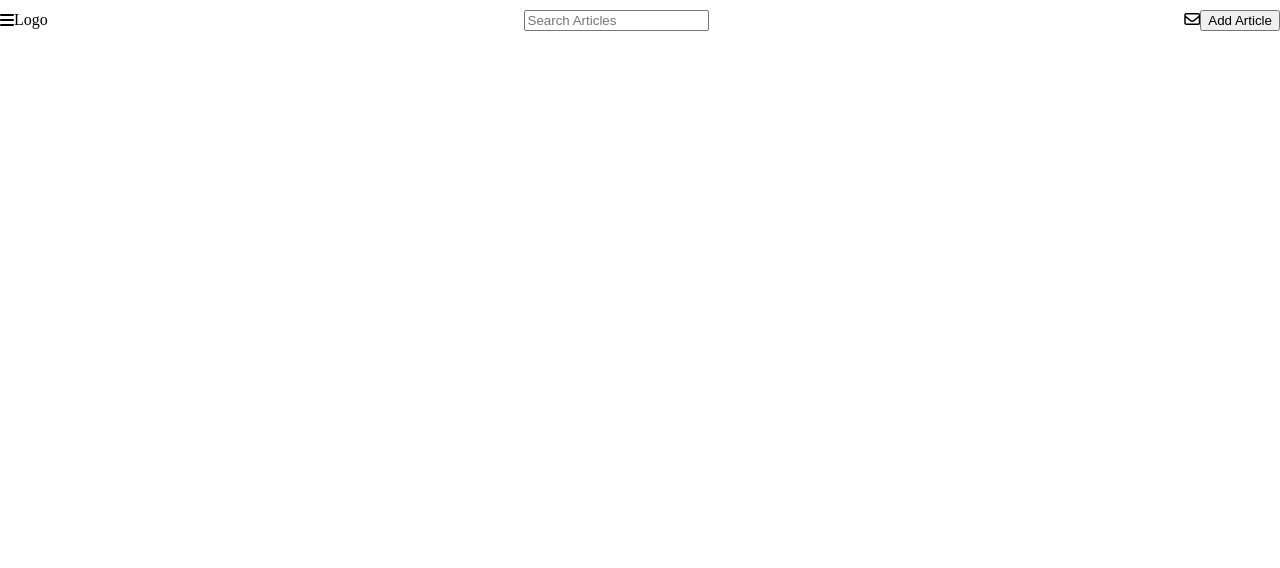
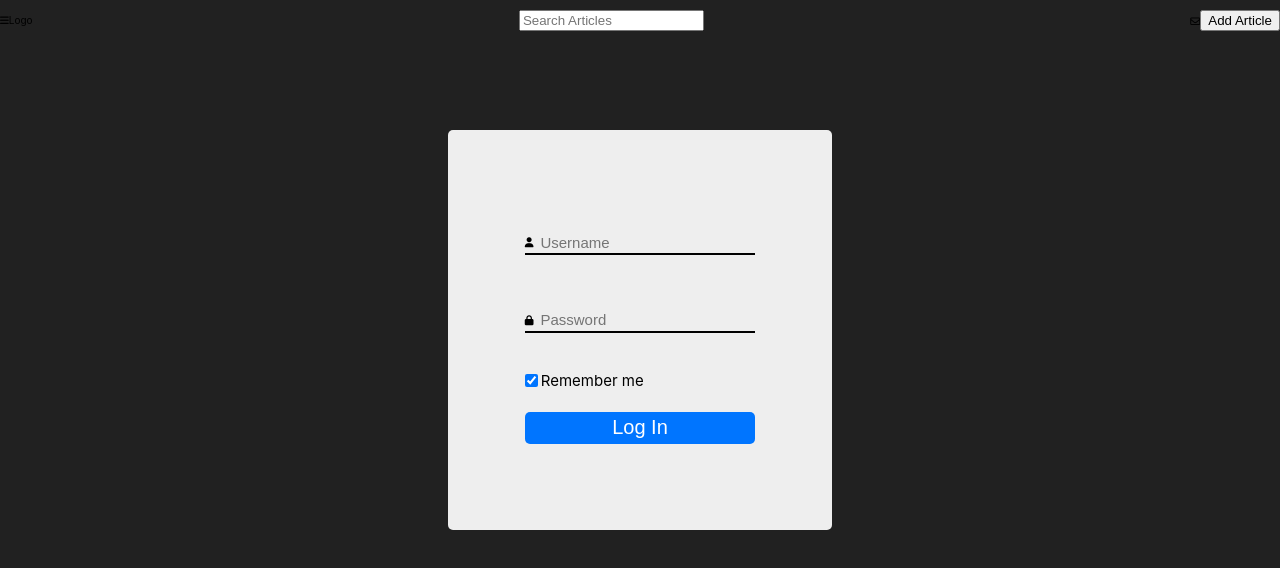
Before and after one commit to LoganSorensen/aviation-journal, a React (Create React App) app: page /login in a window 1280 px wide. Shown: the top 568 px of the page. Built offline with nearby package versions, Linux system fonts and the light colour scheme.

Commit message:
added login form

```diff
--- a/package.json
+++ b/package.json
@@ -6,6 +6,7 @@
     "@testing-library/jest-dom": "^4.2.4",
     "@testing-library/react": "^9.3.2",
     "@testing-library/user-event": "^7.1.2",
+    "antd": "^4.6.6",
     "less": "^3.12.2",
     "react": "^16.13.1",
     "react-dom": "^16.13.1",
--- a/src/App.js
+++ b/src/App.js
@@ -2,6 +2,8 @@ import React from "react";
 import { Route } from "react-router-dom";
 
 import Header from "./components/header";
+import Login from "./components/login";
+import Article from "./components/article"
 
 import "./styles/index.css";
 
@@ -10,11 +12,13 @@ function App() {
     <div className="App">
       <Header />
       <Route exact path="/" />
-      <Route exact path="/login" />
+      <Route exact path="/login" component={Login} />
       <Route exact path="/contact" />
       <Route exact path="/search" />
-      <Route exact path="/article/:id" />
       <Route exact path="/inbox" />
+      <Route exact path="/article/:id">
+        <Article />
+        </Route>
     </div>
   );
 }
--- /dev/null
+++ b/src/components/article.jsx
@@ -0,0 +1,8 @@
+import React from "react";
+import { useParams } from "react-router-dom";
+
+const Article = () => {
+  return <div></div>;
+};
+
+export default Article;
--- /dev/null
+++ b/src/components/login.jsx
@@ -0,0 +1,63 @@
+import React, { useState } from "react";
+
+const Login = (props) => {
+  const [credentials, setCredentials] = useState({
+    username: "",
+    password: "",
+    remember: true,
+  });
+
+  const handleChange = (e) => {
+    setCredentials({ ...credentials, [e.target.name]: e.target.value });
+  };
+
+  const login = (e) => {
+    e.preventDefault();
+    console.log(credentials);
+    props.history.push("/");
+  };
+
+  const toggleChecked = (e) => {
+    setCredentials({ ...credentials, remember: e.target.checked });
+  };
+
+  return (
+    <div className="login">
+      <form onSubmit={login}>
+        <div className="input-cont">
+          <i className="fas fa-user"></i>
+          <input
+            type="text"
+            name="username"
+            placeholder="Username"
+            required
+            onChange={handleChange}
+          />
+        </div>
+        <div className="input-cont">
+          <i className="fas fa-lock"></i>
+          <input
+            type="password"
+            name="password"
+            placeholder="Password"
+            required
+            onChange={handleChange}
+          />
+        </div>
+        <div className="remember">
+          <input
+            type="checkbox"
+            id="remember"
+            name="remember"
+            defaultChecked
+            onClick={toggleChecked}
+          />
+          <label htmlFor="remember">Remember me</label>
+        </div>
+        <button>Log In</button>
+      </form>
+    </div>
+  );
+};
+
+export default Login;
--- a/src/styles/index.css
+++ b/src/styles/index.css
@@ -87,7 +87,6 @@ video {
   padding: 0;
   border: 0;
   font-size: 100%;
-  font: inherit;
   vertical-align: baseline;
 }
 /* HTML5 display-role reset for older browsers */
@@ -126,6 +125,13 @@ table {
   border-collapse: collapse;
   border-spacing: 0;
 }
+* {
+  box-sizing: border-box;
+}
+html {
+  font-size: 62.5%;
+  background-color: #212121;
+}
 .header {
   height: 5vh;
   display: flex;
@@ -135,3 +141,58 @@ table {
 .header .hamburger-and-logo {
   display: flex;
 }
+.login {
+  margin: 7% auto 0;
+  width: 30%;
+  height: 50vh;
+  background-color: #eeeeee;
+  padding: 5% 0;
+  border-radius: 5px;
+}
+.login form {
+  display: flex;
+  flex-direction: column;
+  justify-content: space-evenly;
+  width: 60%;
+  height: 100%;
+  margin: 0 auto;
+}
+.login form .input-cont {
+  border-bottom: 2px solid black;
+  margin: 7% 0;
+  display: flex;
+  align-items: center;
+}
+.login form .input-cont input {
+  font-size: 1.5rem;
+  border: none;
+  border-radius: 5px;
+  padding: 1%;
+  outline: none;
+  background-color: transparent;
+}
+.login form .input-cont i {
+  margin-right: 2%;
+}
+.login form .remember {
+  display: flex;
+  align-items: center;
+}
+.login form .remember input {
+  margin-left: 0;
+}
+.login form .remember label {
+  font-size: 1.5rem;
+}
+.login form .remember input,
+.login form .remember label {
+  cursor: pointer;
+}
+.login form button {
+  border: none;
+  border-radius: 5px;
+  padding: 2%;
+  font-size: 2rem;
+  background-color: #0075ff;
+  color: white;
+}
--- a/src/styles/less/global.less
+++ b/src/styles/less/global.less
@@ -0,0 +1,8 @@
+* {
+  box-sizing: border-box;
+}
+
+html {
+  font-size: 62.5%;
+  background-color: #212121;
+}
--- a/src/styles/less/index.less
+++ b/src/styles/less/index.less
@@ -3,3 +3,4 @@
 @import "variables.less";
 
 @import "header.less";
+@import "login.less";
--- /dev/null
+++ b/src/styles/less/login.less
@@ -0,0 +1,64 @@
+.login {
+  margin: 7% auto 0;
+  width: 30%;
+  height: 50vh;
+  background-color: #eeeeee;
+  padding: 5% 0;
+  border-radius: 5px;
+
+  form {
+    display: flex;
+    flex-direction: column;
+    justify-content: space-evenly;
+    width: 60%;
+    height: 100%;
+    margin: 0 auto;
+
+    .input-cont {
+      border-bottom: 2px solid black;
+      margin: 7% 0;
+      display: flex;
+      align-items: center;
+
+      input {
+        font-size: 1.5rem;
+        border: none;
+        border-radius: 5px;
+        padding: 1%;
+        outline: none;
+        background-color: transparent;
+      }
+
+      i {
+        margin-right: 2%;
+      }
+    }
+
+    .remember {
+      display: flex;
+      align-items: center;
+
+      input {
+        margin-left: 0;
+      }
+
+      label {
+        font-size: 1.5rem;
+      }
+
+      input,
+      label {
+        cursor: pointer;
+      }
+    }
+
+    button {
+      border: none;
+      border-radius: 5px;
+      padding: 2%;
+      font-size: 2rem;
+      background-color: #0075ff;
+      color: white;
+    }
+  }
+}
--- a/src/styles/less/reset.less
+++ b/src/styles/less/reset.less
@@ -88,7 +88,7 @@ video {
   padding: 0;
   border: 0;
   font-size: 100%;
-  font: inherit;
+  // font: inherit;
   vertical-align: baseline;
 }
 /* HTML5 display-role reset for older browsers */
```
Also changed, not shown: 1 other file (tests, documents, lock files or other folders).
